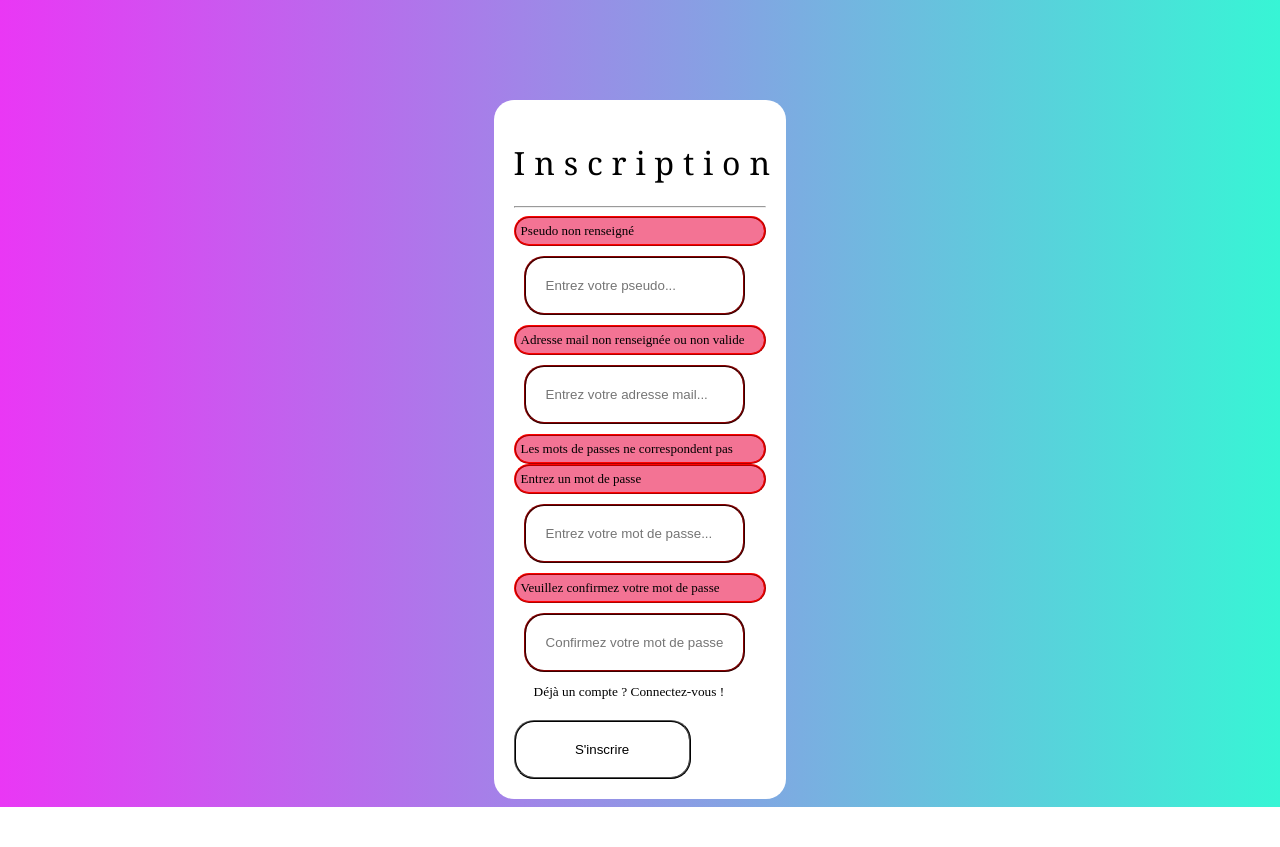
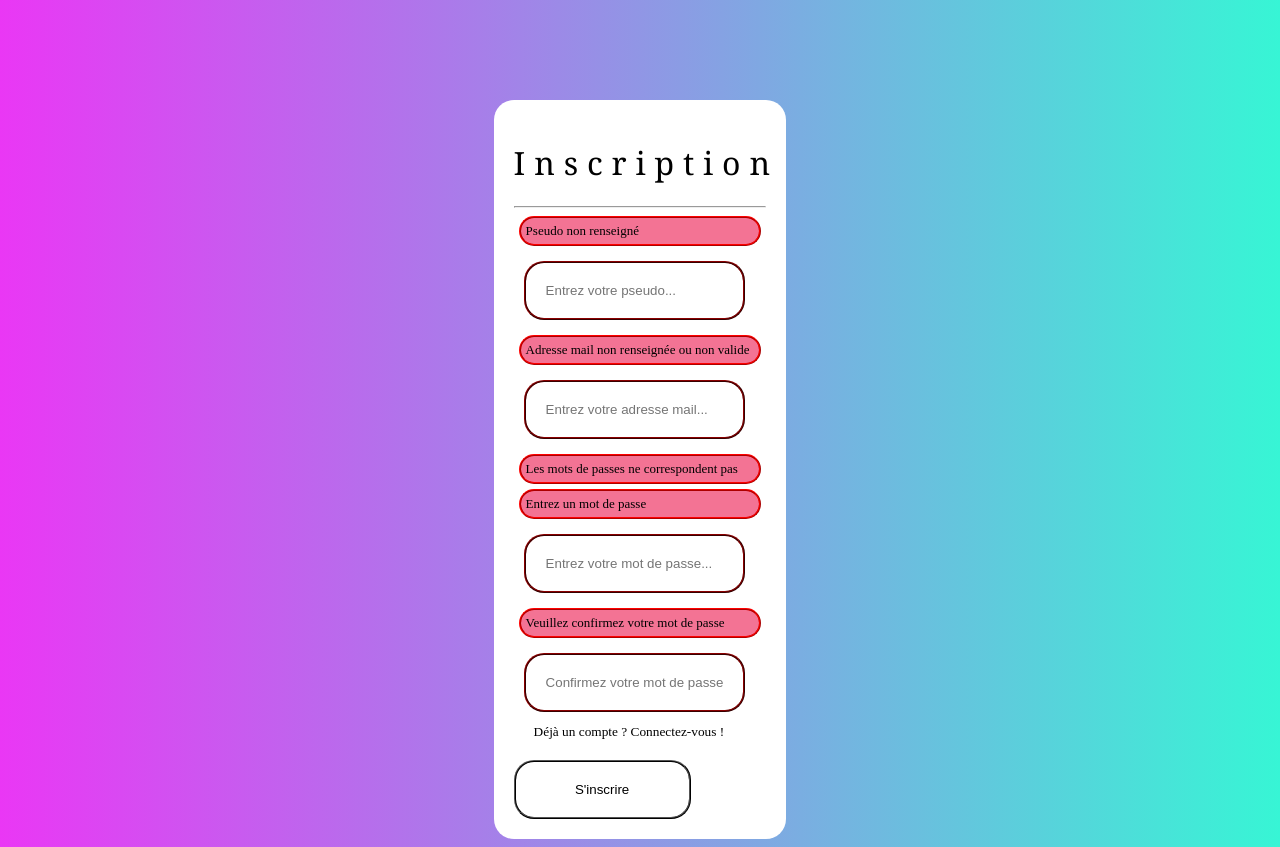
Before and after one commit to d3dpanda/SokoWeb, a PHP site: page /login/register.php in a window 1280 px wide. Before the commit the page ends 807 px from the top, so only its background shows below. Run offline with PHP 8.4, Linux system fonts and the light colour scheme.

Commit message:
Add files via upload

```diff
--- a/login/css/login.css
+++ b/login/css/login.css
@@ -6,6 +6,7 @@ body{
 #pseudoNoValide, #emailNoValide, #mdpNoSame, #mdpNull, #mdpBisNull{
     background-color: #F37394;
     font-size:13px;
+    margin:5px;
     padding:5px;
     border:2px ridge red;
     border-radius: 20px;
```
